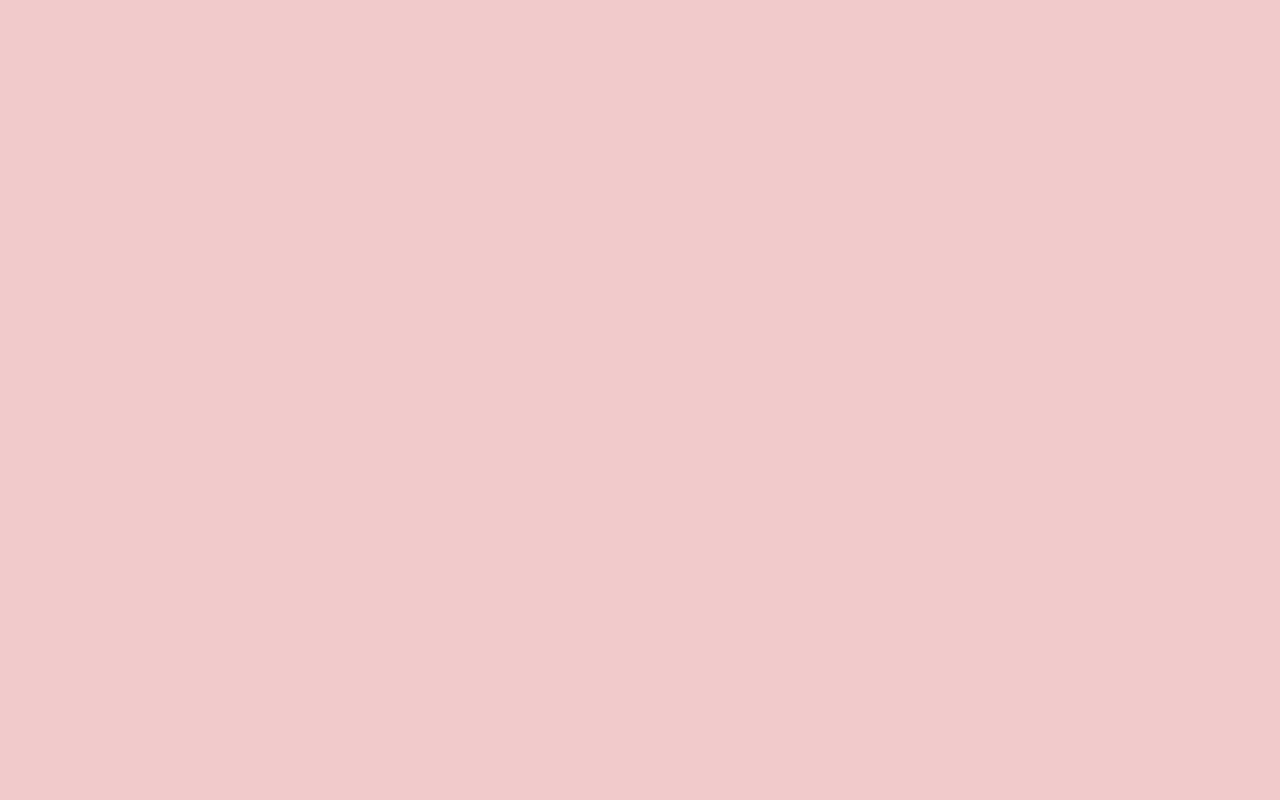
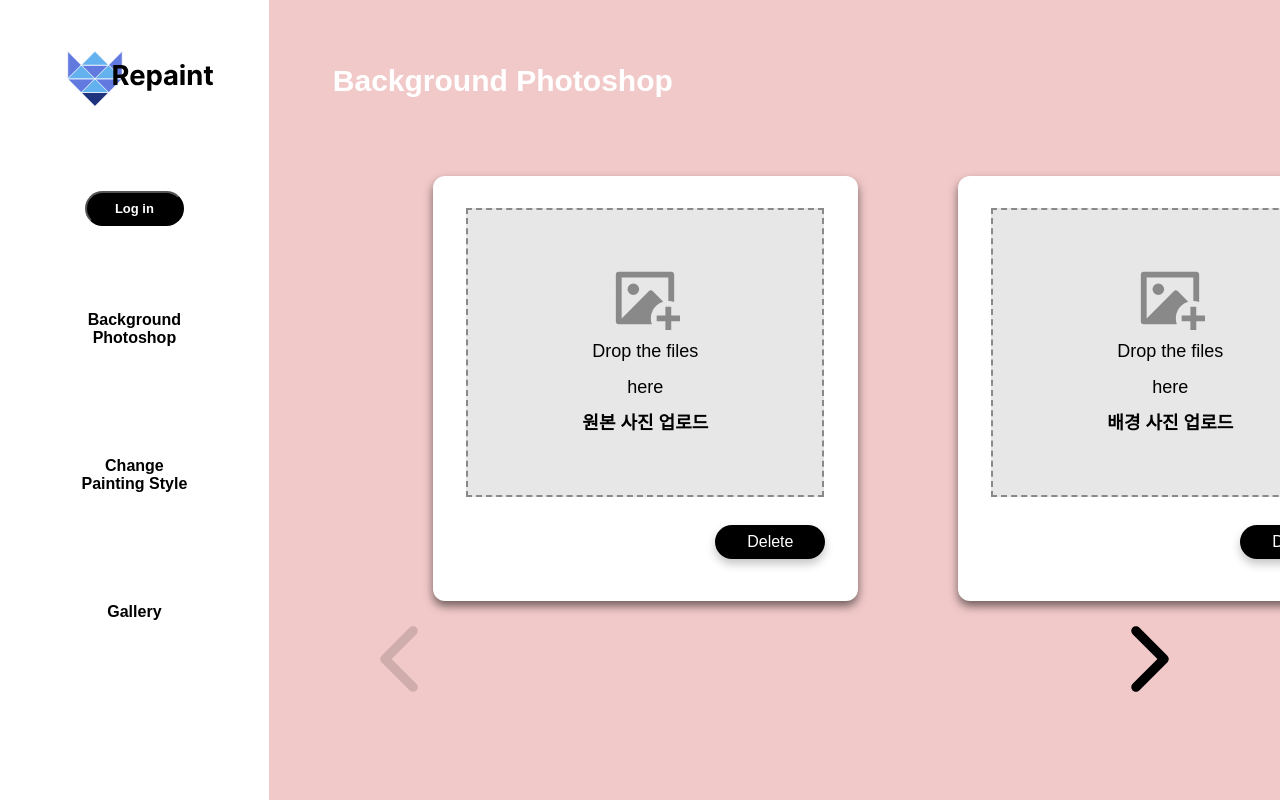
Before and after one commit to 22Winter-TeamI/practice, a React (Create React App) app in the folder practice/: page /imageupload/bg in a window 1280 px wide. Before the commit this address had no page. Built offline with nearby package versions, Linux system fonts and the light colour scheme.

Commit message:
feat : Background & Cartoon pages
업로더 기능 구현, 페이지 2장, 화살표 추가

```diff
--- a/practice/src/App.js
+++ b/practice/src/App.js
@@ -1,7 +1,8 @@
 import { BrowserRouter, Route, Routes } from "react-router-dom";
 import Main from "./pages/Main";
 import Selectstyle from "./pages/Selectstyle";
-
+import ImageUploadA from "./pages/BackgroundPhotoshop";
+import ImageUploadB from "./pages/CartoonStyle";
 function App() {
   return (
     <div
@@ -13,6 +14,8 @@ function App() {
         <Routes>
           <Route path="/" element={<Main />} />
           <Route path="/selectpage" element={<Selectstyle />} />
+          <Route path="/imageupload/bg" element={<ImageUploadA />} />
+          <Route path="/imageupload/cartoon" element={<ImageUploadB />} />
         </Routes>
       </BrowserRouter>
     </div>
--- /dev/null
+++ b/practice/src/components/PaginationArrow.js
@@ -0,0 +1,25 @@
+import React, { useState } from "react";
+import { IoIosArrowBack, IoIosArrowForward } from 'react-icons/io';
+import styles from "../css/PaginationArrow.module.css";
+
+export default function PaginationArrow() {
+    const [page, setPage] = useState(1);
+    const maxPage = 4;
+    const handleNextPage = () => {
+        setPage(page + 1);
+    };
+    const handlePreviousPage = () => {
+        setPage(page - 1);
+    };
+
+        return(
+            <div className={styles.pagination}>
+                <button className={styles.pagination__button} onClick={handlePreviousPage} disabled={page === 1}>
+                    <IoIosArrowBack size={100} />
+                </button>
+                <button className={styles.pagination__button} onClick={handleNextPage} disabled={page === maxPage}>
+                    <IoIosArrowForward size={100} />
+                </button>
+            </div>
+        )
+}
--- /dev/null
+++ b/practice/src/components/Uploader1.js
@@ -0,0 +1,43 @@
+import React, { useState } from "react";
+import styles from "../css/Uploader.module.css";
+import {RiImageAddFill} from 'react-icons/ri';
+
+export default function Uploader() {
+    const [image1, setImage1] = useState(null) //변경될만한 상태 image1 관리 위한 useState hook & 초기값 null이라 컴포넌트가 처음 *렌더링 될 때 기본적으로 설정될 상태를 지정
+    const [fileName1, setFileName1] = useState("No selected file") //*:화면에 표시할 그래픽 생성
+    return (
+        <main>
+            <div className={styles.bgbox}>
+                <imagebox action=''
+                onClick={() => document.querySelector(".inputfield1").click()} //클릭하면 파일탐색기 떠서 사진 선택 가능
+                >
+                    <input type="file" accept='image/*'className='inputfield1' hidden
+                    onChange={({target:{files}})=>{
+                        files[0] && setFileName1(files[0].name)
+                        if(files && files.length >= 1) {
+                            setImage1(URL.createObjectURL(files[0]))
+                        }//
+                    }}
+                    />
+                    {/* 이미지 업로드 기능 by 삼항 연산자 (상태 ? 참 실행코드 : 거짓 실행코드) */}
+                    {image1 ?
+                    <img src={image1} width={355} height={288} alt={fileName1} />
+                    // true(=이미지가 업로드된 상태) 이미지 렌더링하는 코드 실행
+                    :
+                    <>
+                    <RiImageAddFill color='#898989' size={70} />
+                    <p>Drop the files</p>
+                    <p>here</p>
+                    <p style={{fontWeight: 'bold'}}>원본 사진 업로드</p>
+                    </>
+                    // false(=이미지가 업로드 안된 상태) 이미지 업로드하는 안내문와 아이콘 렌더링하는 코드 실행
+                }
+                </imagebox>
+
+                <button onClick={() => {
+                    setImage1(null)
+                }}>Delete</button>
+            </div>
+        </main>
+    )
+}
--- /dev/null
+++ b/practice/src/components/Uploader2.js
@@ -0,0 +1,42 @@
+import React, { useState } from "react";
+import styles from "../css/Uploader.module.css";
+import {RiImageAddFill} from 'react-icons/ri'; //추가로 설치한 아이콘 확장 프로그램
+
+
+export default function Uploader() {
+    const [image2, setImage2] = useState(null) //변경될 만한 상태일 때 useState 사용
+    const [fileName2, setFileName2] = useState("No selected file") //숫자 2로 사진 구분
+    return (
+        <main>
+            <div className={styles.bgbox}>
+            <imagebox action=''
+            onClick={() => document.querySelector(".inputfield2").click()} //클릭하면 파일탐색기 떠서 사진 선택 가능
+            >
+                <input type="file" accept='image/*'className='inputfield2' hidden
+                onChange={({target:{files}})=>{
+                    files[0] && setFileName2(files[0].name)
+                    if(files && files.length >= 1) {
+                        setImage2(URL.createObjectURL(files[0]))
+                    }//참일 때 선택한 사진이 뜸
+                }}
+                />
+
+                {image2 ?
+                <img src={image2} width={355} height={288} alt={fileName2} />
+                :
+                <>
+                <RiImageAddFill color='#898989' size={70} />
+                <p>Drop the files</p>
+                <p>here</p>
+                <p style={{fontWeight: 'bold'}}>배경 사진 업로드</p>
+                </>
+            }
+            </imagebox>
+                {/*Delete 클릭시 삭제 */}
+            <button onClick={() => {
+                    setImage2(null)
+                }}>Delete</button>
+            </div>
+        </main>
+    )
+}
--- a/practice/src/css/ImageUpload.module.css
+++ b/practice/src/css/ImageUpload.module.css
@@ -1,27 +1,30 @@
-img {
-    max-width: 100%;
+.content {
+    margin-left: 21%;
+    width: 79%;
+    display: flex;
+    flex-direction: column;
+    padding: 5%;
   }
 
-.image-upload {
-    display: flex;
-    flex-direction: column;
-    align-items: center;
+  .title {
+    color: white;
+    width: 100%;
+    margin: 0 0 78px 0;
+    font-size: 30px;
   }
 
-.image-upload input[type='file'] {
-    display: none;
+  .container {
+    display: flex;
   }
 
-.image-upload button {
-    background-color: blue;
-    color: white;
-    padding: 10px 20px;
-    border: none;
-    cursor: pointer;
-    margin-top: 20px;
+  .wrapper {
+    width: 100%;
+    display: flex;
+    align-items: flex-start;
   }
+  /*상아님 기본 페이지를 베이스로 아래부터 추가*/
 
-.image-upload img {
-    width: 300px;
-    margin-top: 20px;
-  }
+  .imageboxes {
+    display: flex;
+    justify-content: space-evenly;
+  } /*margin:left로 간격 조절하기*/
--- /dev/null
+++ b/practice/src/css/PaginationArrow.module.css
@@ -0,0 +1,17 @@
+.pagination {
+    display: flex;
+    justify-content: space-between;
+    align-items: center;
+}
+
+.pagination__button {
+    padding: 8px 16px;
+    border: none;
+    background-color: transparent;
+    font-size: 1.2rem;
+    cursor: pointer;
+    &[disabled] {
+        opacity: 0.5;
+        cursor: not-allowed;
+    }
+}
--- /dev/null
+++ b/practice/src/css/Uploader.module.css
@@ -0,0 +1,43 @@
+.bgbox {
+    display: flex;
+    justify-content: space-between;
+    flex-direction: column;
+    justify-content: center;
+    align-items: center;
+    height:425px;
+    width: 425px;
+    border-radius: 12px;
+    background-color: #ffffff;
+    box-shadow: 0px 5px 10px rgba(0, 0, 0, 0.541);
+    margin-left: 100px;
+}
+
+imagebox {
+    display: flex;
+    flex-direction: column;
+    justify-content: center;
+    align-items: center;
+    border: 2.5px dashed #898989;
+    height:288.18px;
+    width: 358.3px;
+    cursor: pointer;
+    background-color: #E7E7E7;
+    margin: 0px 10px 20px 10px;
+}
+
+.bgbox button {
+    font-size: 16px;
+    background-color: rgb(0, 0, 0);
+    color: #ffffff;
+    padding: 8px 32px;
+    border: none;
+    border-radius: 30px;
+    cursor: pointer;
+    box-shadow: 0px 5px 10px rgba(0, 0, 0, 0.230);
+    margin: 8px 0px 10px 250px;
+}
+
+p {
+    line-height: 0;
+    font-size: 18px;
+}
--- /dev/null
+++ b/practice/src/pages/BackgroundPhotoshop.js
@@ -0,0 +1,30 @@
+import Uploader1 from "../components/Uploader1";
+import Uploader2 from "../components/Uploader2";
+import styles from "../css/ImageUpload.module.css";
+import Nav from "../components/Nav";
+import PaginationArrow from '../components/PaginationArrow'
+
+export default function ImageUploadA() {
+  return (
+    <>
+      <div className={styles.container}>
+        <section className={styles.wrapper}>
+          <Nav />
+          <div className={styles.content}>
+            <h1 className={styles.title}>Background Photoshop</h1>
+
+              <div className={styles.bgbox}>
+              <div className={styles.imageboxes}>
+              <Uploader1 />
+              <Uploader2 />
+              </div>
+              </div>
+                <div>
+                  <PaginationArrow />
+                </div>
+          </div>
+        </section>
+      </div>
+    </>
+  );
+}
--- /dev/null
+++ b/practice/src/pages/CartoonStyle.js
@@ -0,0 +1,28 @@
+import Uploader1 from "../components/Uploader1";
+import styles from "../css/ImageUpload.module.css";
+import Nav from "../components/Nav";
+import PaginationArrow from '../components/PaginationArrow'
+
+export default function ImageUploadB() {
+  return (
+    <>
+      <div className={styles.container}>
+        <section className={styles.wrapper}>
+          <Nav />
+          <div className={styles.content}>
+            <h1 className={styles.title}>Cartoon Style</h1>
+
+            <div className={styles.bgbox}>
+            <div className={styles.imageboxes}>
+            <Uploader1 />
+            </div>
+            </div>
+              <div>
+                <PaginationArrow />
+              </div>
+          </div>
+        </section>
+      </div>
+    </>
+  );
+}
```
